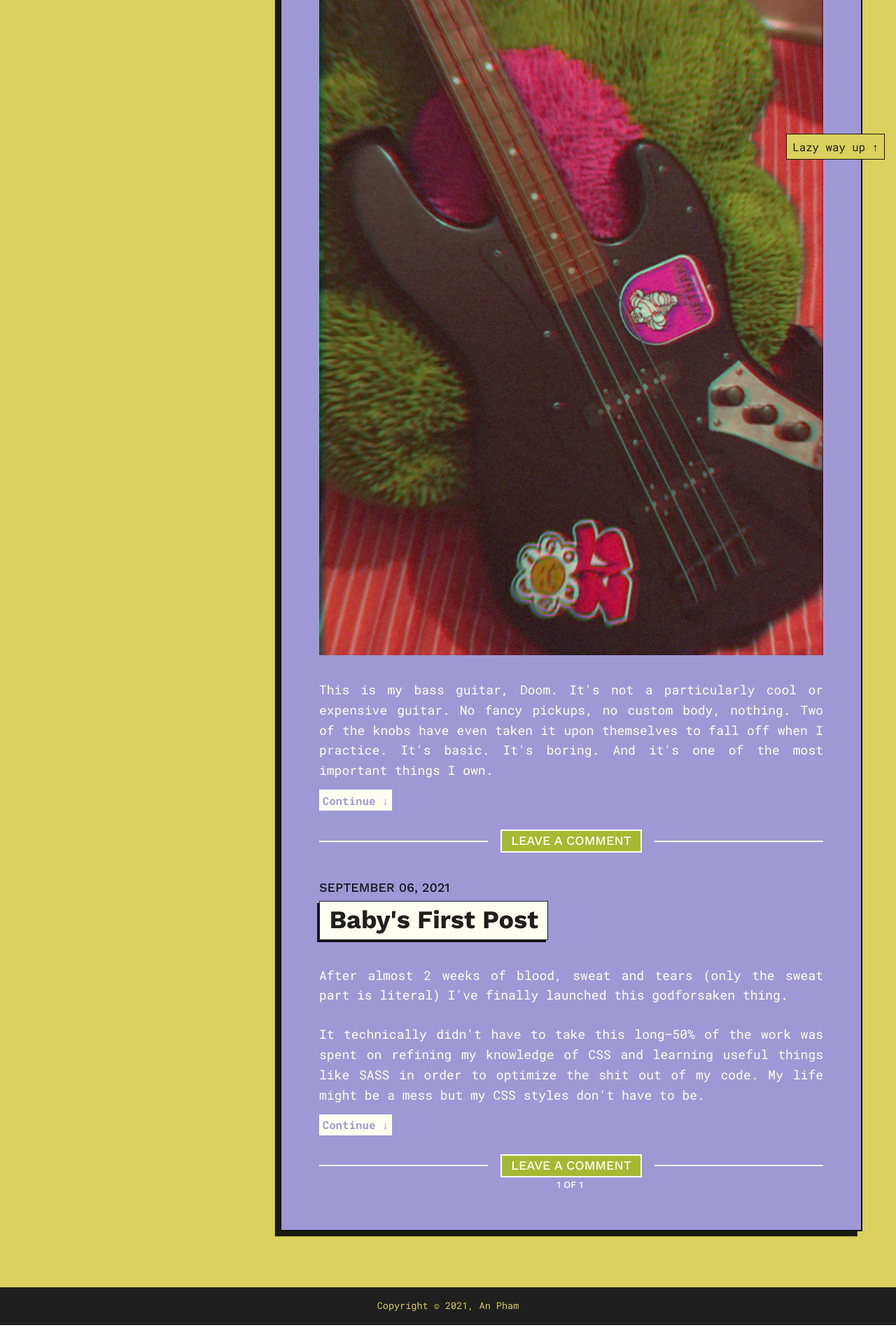
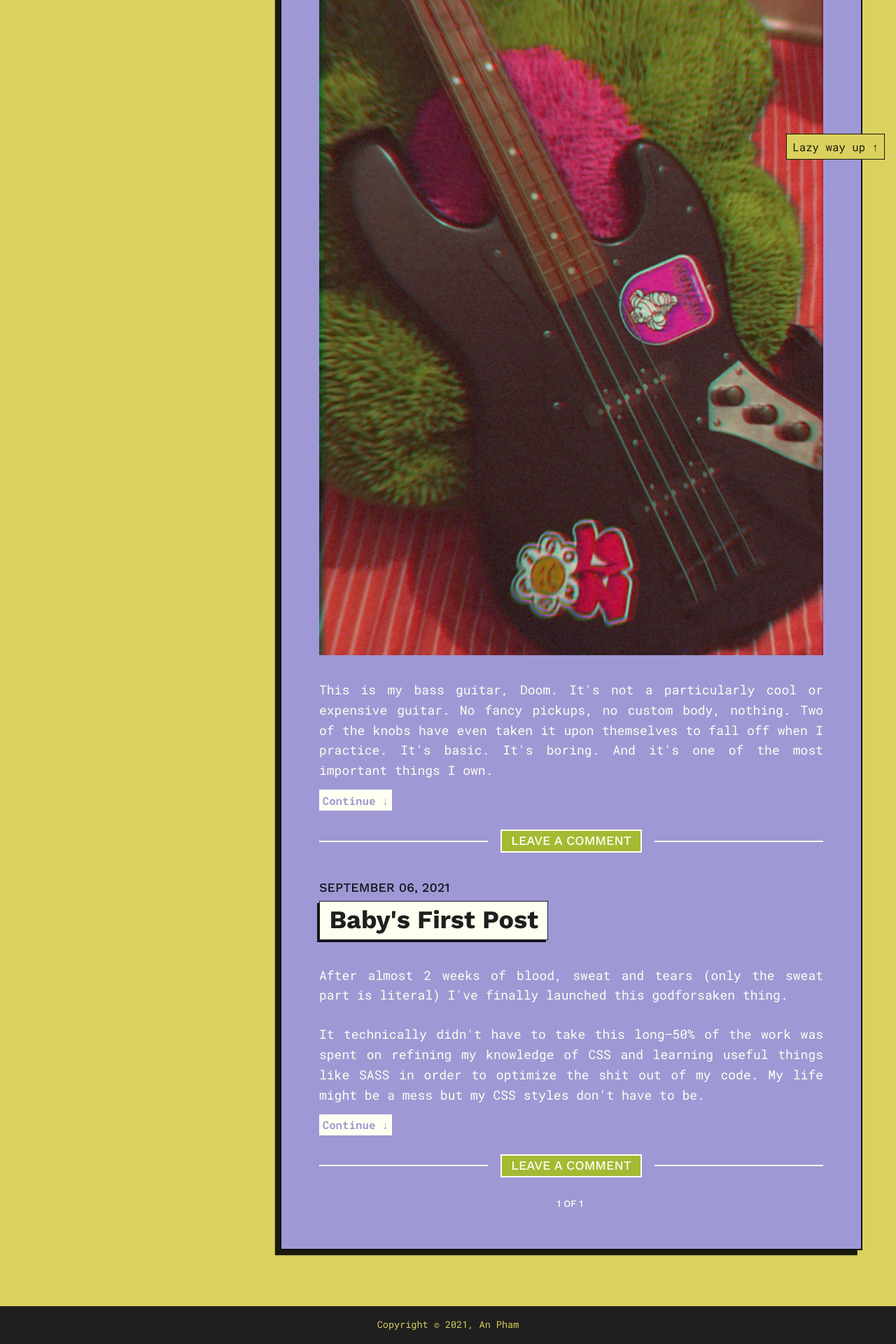
Before and after one commit to eggsrepos/brainsoup, a Jekyll site: the page built from blog/index.html, in a window 1280 px wide. Shown: the part 656-2576 px from the top of the page at 70% size. Built offline with Jekyll 4.4.1, drawn with Linux system fonts in a browser that asks for light colours; the list of posts is cut into pages by our own code; before the commit the page ends 2549 px from its top, so only the background shows below that.

Commit message:
pagination top margin fix

```diff
--- a/css/main.css
+++ b/css/main.css
@@ -980,7 +980,6 @@ figcaption {
 .content-wrap--blog-page {
   padding-bottom: var(--space-l);
   border-bottom: 1px solid #fffff1;
-  margin-bottom: var(--space-m);
 }
 
 .content-body > * + * {
@@ -1064,6 +1063,10 @@ figcaption {
   bottom: 1rem;
   right: 1rem;
   z-index: 1;
+}
+
+.pagination {
+  margin-top: var(--space-m);
 }
 
 .hidden {
--- a/sass/_components.scss
+++ b/sass/_components.scss
@@ -449,7 +449,6 @@
 .content-wrap--blog-page {
   padding-bottom: var(--space-l);
   border-bottom: 1px solid $lightcolor;
-  margin-bottom: var(--space-m);
 }
 
 .content-body {
@@ -539,6 +538,9 @@ content: 'Show less \2191';
   z-index: 1;
 }
 
+.pagination {
+  margin-top: var(--space-m);
+}
 
 // UTILITIES
 .hidden {
```
